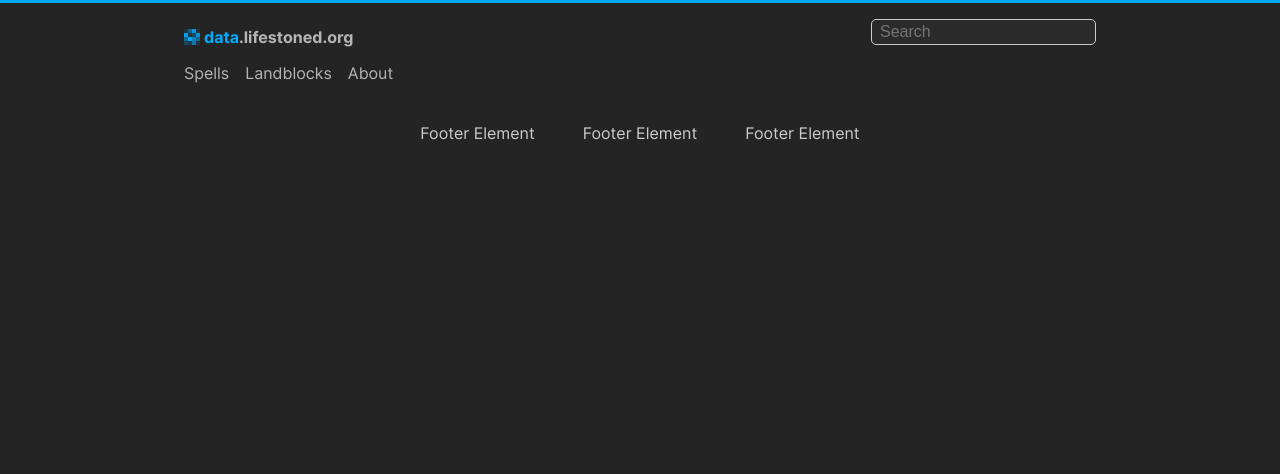
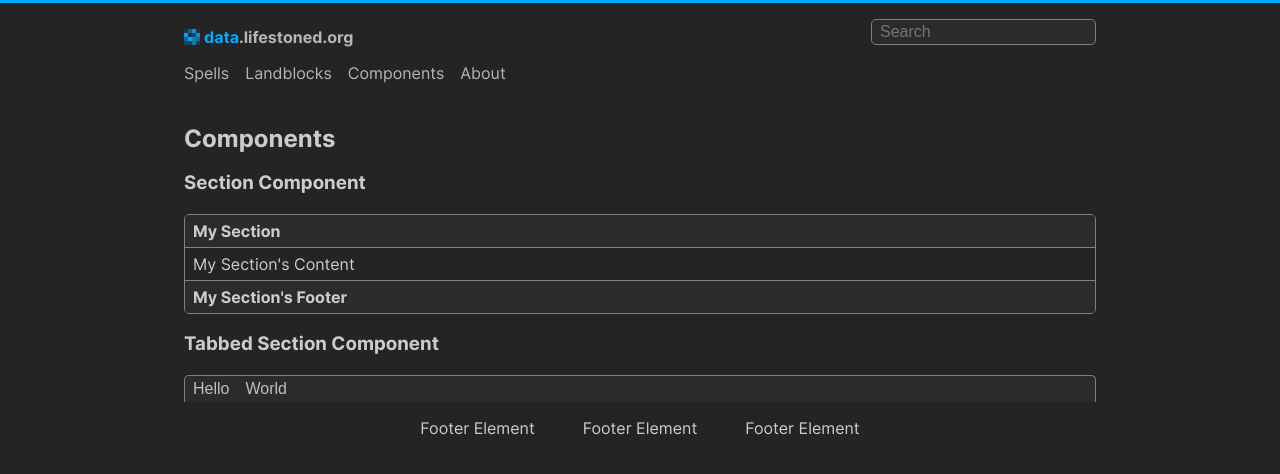
Before and after one commit to amoeba/data.lifestone.org, a Nuxt app: page /components in a window 1280 px wide. Shown: the top 474 px of the page. Built offline with nearby package versions, Linux system fonts and the light colour scheme.

Commit message:
Create initial Section and Tabs components
Ref #5

```diff
--- a/assets/css/styles.css
+++ b/assets/css/styles.css
@@ -2,6 +2,7 @@
 :root {
   --background: hsl(0, 0%, 14%);
   --background-alt: hsla(0, 0%, 20%, 0.5);
+  --border: hsl(0, 0%, 50%);
   --border-accent: hsl(200, 100%, 50%);
   --text: hsl(0, 0%, 80%);
   --link: hsl(196, 77%, 35%);
@@ -241,3 +242,61 @@ label {
   cursor: pointer;
   max-width: 100%;
 }
+
+/* Component: Section */
+.section {
+  border: 1px solid var(--border);
+  border-radius: 5px;
+  display: flex;
+  flex-direction: column;
+}
+
+.section > div {
+  padding: 0.25em 0.5em;
+}
+
+.section .section-head {
+  background-color: var(--background-alt);
+  border-bottom: 1px solid var(--border);
+  font-weight: bold;
+}
+
+.section .section-body {
+  border-bottom: 1px solid var(--border);
+}
+
+.section .section-foot {
+  background-color: var(--background-alt);
+  font-weight: bold;
+}
+
+/* Component: TabbedSection */
+.tabs {
+  background-color: var(--background-alt);
+  border: 1px solid var(--border);
+  border-bottom: none;
+  border-radius: 5px 5px 0 0;
+  display: flex;
+  overflow-x: scroll;
+}
+
+.tab button {
+  border: none;
+  background-color: inherit;
+  padding: 0.25em 0.5em;
+}
+
+/* FIXME: Is this working? */
+.tab.selected {
+  font-weight: bold;
+}
+
+.tab-contents {
+  width: 100%;
+}
+
+.tab-content {
+  border: 1px solid var(--border);
+  border-radius: 0 0 5px 5px;
+  padding: 0.25em 0.5em;
+}
--- a/components/Nav.vue
+++ b/components/Nav.vue
@@ -8,6 +8,9 @@
         <NuxtLink to="/landblocks">Landblocks</NuxtLink>
       </li>
       <li>
+        <NuxtLink to="/components">Components</NuxtLink>
+      </li>
+      <li>
         <NuxtLink to="/about">About</NuxtLink>
       </li>
     </ul>
--- /dev/null
+++ b/components/Section.vue
@@ -0,0 +1,13 @@
+<template>
+  <div class="section">
+    <div class="section-head">
+      <slot name="head">Section head fallback</slot>
+    </div>
+    <div class="section-body">
+      <slot>Section body fallback</slot>
+    </div>
+    <div class="section-foot">
+      <slot name="foot">Section foot fallback</slot>
+    </div>
+  </div>
+</template>
--- /dev/null
+++ b/components/Tab.vue
@@ -0,0 +1,22 @@
+<script type="ts">
+export default {
+  props: {
+    id: String
+  },
+  inject: ['selectTab', 'currentTab'],
+  computed: {
+    isSelected() {
+      // FIXME: This will break in future Vue versions
+      return this.id === this.currentTab.value
+    }
+  }
+}
+</script>
+
+<template>
+  <div class="tab" :class="{ selected: isSelected }">
+    <button @click="selectTab(id)">
+      <slot></slot>
+    </button>
+  </div>
+</template>
--- /dev/null
+++ b/components/TabContent.vue
@@ -0,0 +1,20 @@
+<script type="ts">
+export default {
+  props: {
+    id: String
+  },
+  inject: ['currentTab'],
+  computed: {
+    isVisible() {
+      // FIXME: This will break in future Vue versions
+      return this.id === this.currentTab.value
+    }
+  }
+}
+</script>
+
+<template>
+  <div v-show="isVisible" class="tab-content">
+    <slot></slot>
+  </div>
+</template>
--- /dev/null
+++ b/components/TabContents.vue
@@ -0,0 +1,5 @@
+<template>
+  <div class="tab-contents">
+    <slot></slot>
+  </div>
+</template>
--- /dev/null
+++ b/components/TabbedSection.vue
@@ -0,0 +1,38 @@
+<script type="ts">
+import { computed } from 'vue'
+
+export default {
+  data() {
+    return {
+      currentTab: "changeme",
+    };
+  },
+  provide() {
+    return {
+      selectTab: this.selectTab,
+      currentTab: computed(() => this.currentTab)
+    }
+  },
+  methods: {
+    selectTab(event) {
+      console.log("selectTab", event);
+      this.currentTab = event;
+    }
+  }
+}
+</script>
+
+<template>
+  <div class="tabbed-section">
+    <Tabs>
+      <slot name="tabs">
+        No tabs provided
+      </slot>
+    </Tabs>
+    <TabContents>
+      <slot name="content">
+        No content provided
+      </slot>
+    </TabContents>
+  </div>
+</template>
--- /dev/null
+++ b/components/Tabs.vue
@@ -0,0 +1,5 @@
+<template>
+  <div class="tabs">
+    <slot></slot>
+  </div>
+</template>
--- /dev/null
+++ b/pages/components.vue
@@ -0,0 +1,33 @@
+<template>
+  <h2>Components</h2>
+
+  <!-- Tables -->
+  <!-- Cards -->
+  <!-- Two/Three Col -->
+  <!-- Tree -->
+  <!-- Sectional -->
+  <h3>Section Component</h3>
+  <Section>
+    <template #head>
+      My Section
+    </template>
+
+    My Section's Content
+
+    <template #foot>
+      My Section's Footer
+    </template>
+  </Section>
+
+  <h3>Tabbed Section Component</h3>
+  <TabbedSection>
+    <template #tabs>
+      <Tab id="hello">Hello</Tab>
+      <Tab id="world">World</Tab>
+    </template>
+    <template #content>
+      <TabContent id="hello">Hello Content</TabContent>
+      <TabContent id="world">World Content</TabContent>
+    </template>
+  </TabbedSection>
+</template>
```
